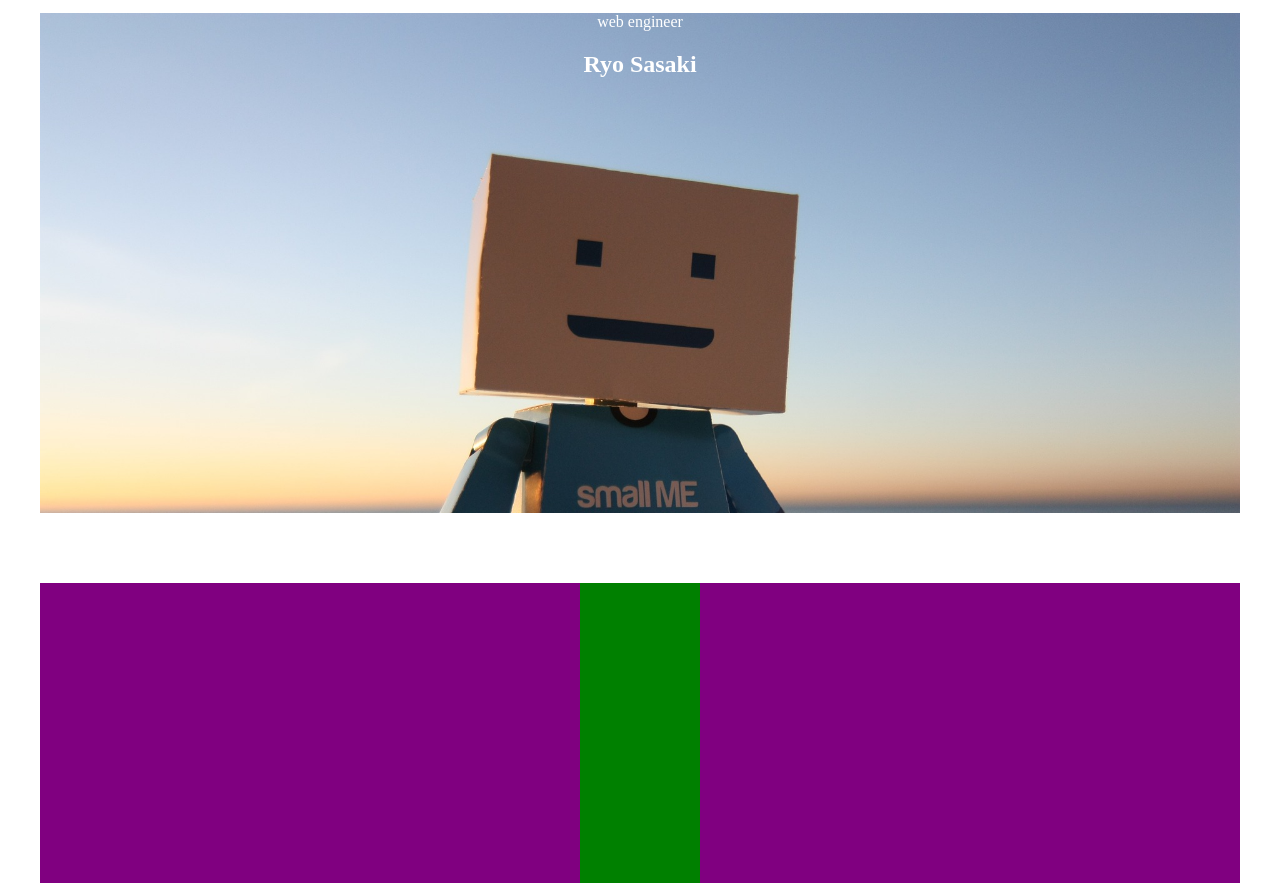
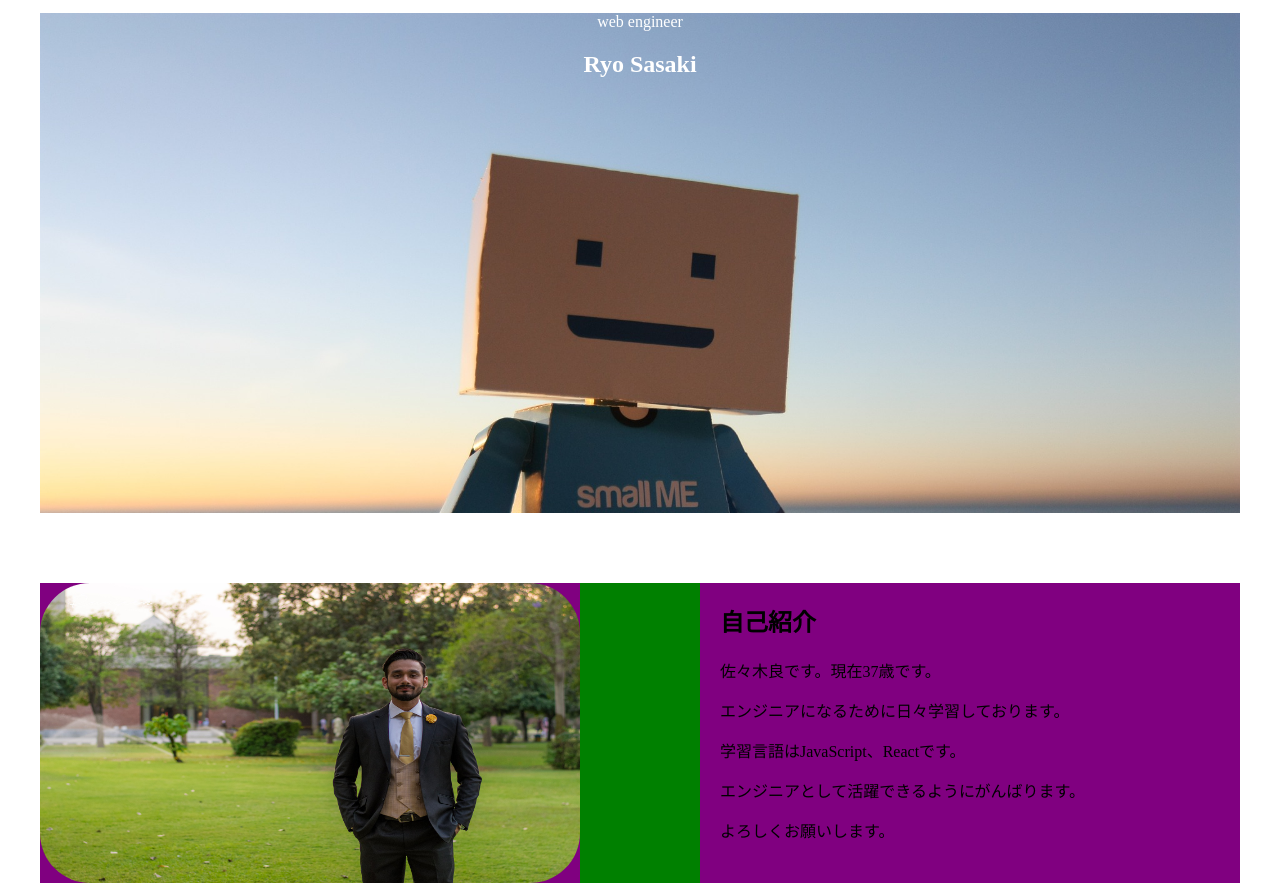
Before and after one commit to ryo0705s/portfolio1, a plain HTML site: page index.html in a window 1280 px wide. Shown: the part 83-968 px from the top of the page. Drawn offline with Linux system fonts and the light colour scheme.

Commit message:
自己紹介ざっくり作成

```diff
--- a/css/styles.css
+++ b/css/styles.css
@@ -51,7 +51,15 @@ header ul {
   display: flex;
   justify-content: space-between;
 }
-
+.introduction-left img{
+  width: 100%;
+  height: 100%;
+  border-radius: 50px;
+}
+.introduction-right {
+  padding-left: 20px;
+  box-sizing: border-box;
+}
 /* 作品 */
 .works {
   background: yellow;
--- a/index.html
+++ b/index.html
@@ -22,10 +22,22 @@
     <h1>Ryo Sasaki</h1>
   </section>
   <section class="introduction common">
-    <div class="introduction-left intro"></div>
-    <div class="introduction-right intro"></div>
+    <div class="introduction-left intro">
+      <img src="images/my-image.jpg" alt="私の写真">
+    </div>
+    <div class="introduction-right intro">
+      <h2>自己紹介</h2>
+      <p>佐々木良です。現在37歳です。</p>
+      <p>エンジニアになるために日々学習しております。</p>
+      <p>学習言語はJavaScript、Reactです。</p>
+      <p>エンジニアとして活躍できるようにがんばります。</p>
+      <p>よろしくお願いします。</p>
+
+    </div>
   </section>
-  <section class="works common"></section>
+  <section class="works common">
+    h2{スキル・経験}
+  </section>
   <section class="skills common"></section>
   <section class="my-history common"></section>
   <section class="contact common"></section>
```
Also changed, not shown: images/my-image.jpg (renamed from myself-5857242_1920.jpg).
